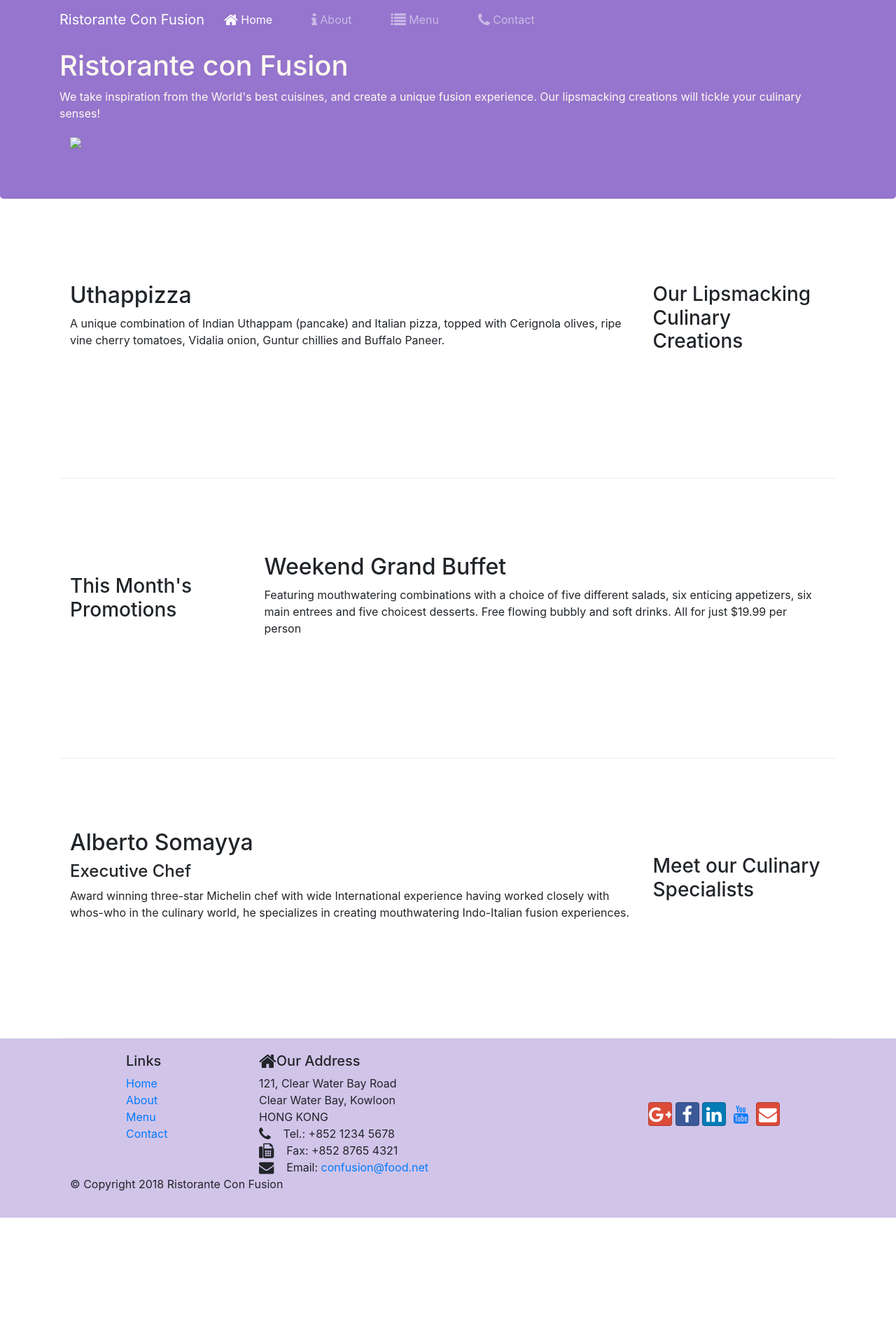
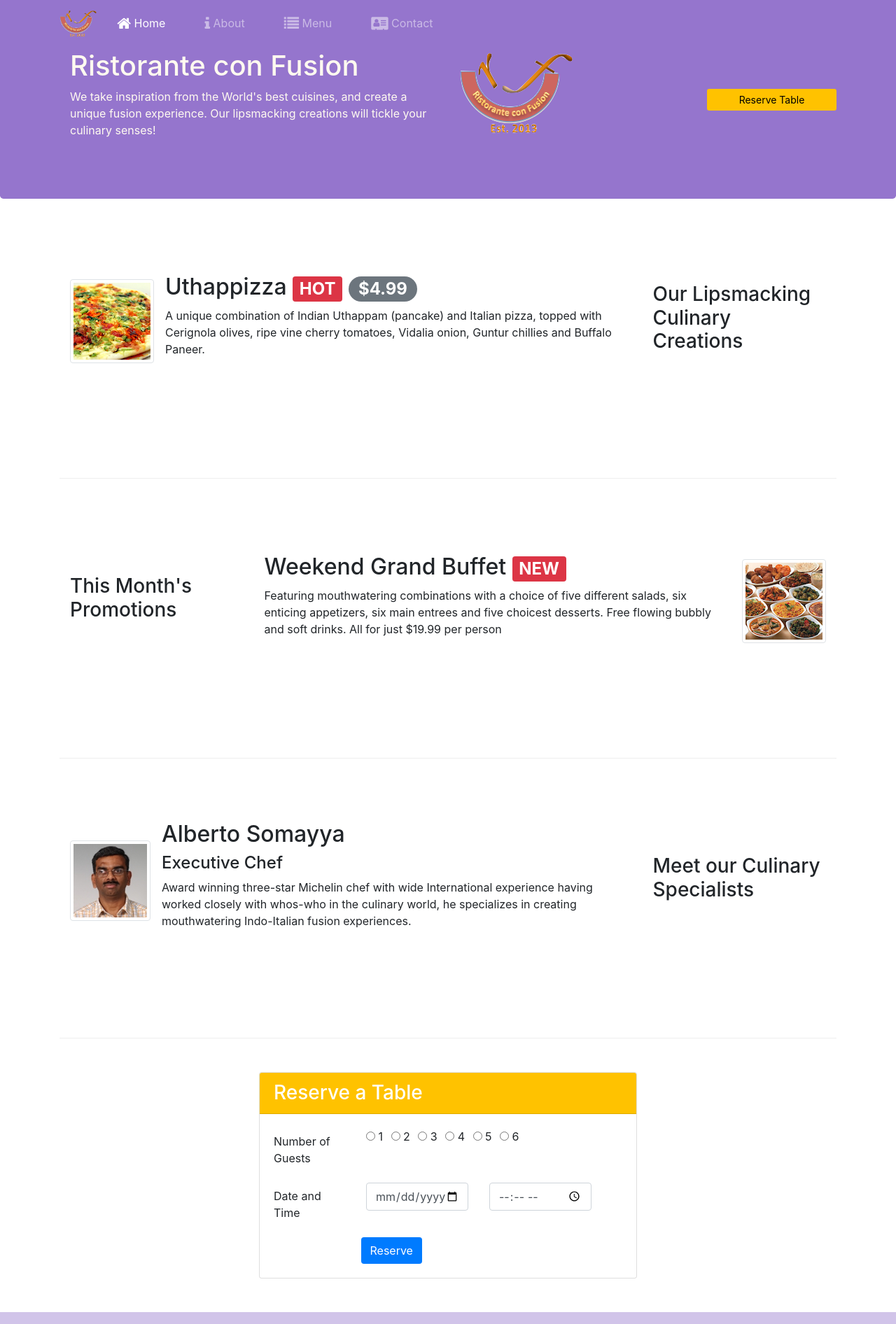
Before and after one commit to shashwat-code/bootstrap4, a website: page index.html in a window 1280 px wide. Shown: the top 1892 px of the page at 70% size. Before the commit the page ends 1740 px from the top, so only its background shows below. Drawn offline with nearby package versions, Linux system fonts and the light colour scheme.

Commit message:
assignment 2

```diff
--- a/index.html
+++ b/index.html
@@ -13,21 +13,25 @@
     <link rel="stylesheet" href="node_modules/font-awesome/css/font-awesome.min.css">
     <link rel="stylesheet" href="node_modules/bootstrap-social/bootstrap-social.css">
     <link rel="stylesheet" href="style.css">
+
 </head>
 
 <body>
+    <script src="testing.js"></script>
+
+
     <nav class="navbar navbar-dark navbar-expand-sm fixed-top navbar1">
         <div class="container">
             <button class="navbar-toggler" type="=button" data-toggle="collapse" data-target="#navbar">
                 <span class="navbar-toggler-icon"></span>
             </button>
-            <a class="navbar-brand mr-auto" href="index.html">Ristorante Con Fusion</a>
+            <a class="navbar-brand mr-auto" href="index.html"><img src="img/logo.png" style="height: 40px;"></a>
             <div id="navbar" class="collapse navbar-collapse">
             <ul class="navbar-nav mr-auto">
                 <li class="nav-item active"><a class="nav-link" href="#"><span class="fa fa-home fa-lg"> </span> Home</a></li>
                 <li class="nav-item"><a class="nav-link" href="aboutus.html"><span class="fa fa-info fa-lg"> </span> About</a></li>
                 <li class="nav-item"><a class="nav-link" href="#"><span class="fa fa-list fa-lg"> </span> Menu</a></li>
-                <li class="nav-item"><a class="nav-link" href="contactus.html"><span class="fa fa-phone fa-lg"> </span> Contact</a></li>
+                <li class="nav-item"><a class="nav-link" href="contactus.html"><span class="fa fa-address-card fa-lg"> </span> Contact</a></li>
 
             </ul>
         </div>
@@ -37,37 +41,56 @@
     <header class="jumbotron">
         <div class="container">
             <div class="row row-header">
-                <div class="col-12col-sm-6">
+
+                <div class="col-12 col-sm-6">
                     <h1>Ristorante con Fusion</h1>
                     <p>We take inspiration from the World's best cuisines, and create a unique fusion experience. Our lipsmacking creations will tickle your culinary senses!</p>
                 </div>
-                <div class="col-12 col-sm aloign self-center">
-                    <img src="img/logo.png">
+                <div class="col-12 col-sm align self-center">
+                    <img src="img/logo.png" class="img-fluid">
                 </div>
+                <button class="btn btn-sm btn warning col-sm-2 align-self-center" href="#reserve" style="background-color: rgb(255, 194, 0);"><a href="#reserve" style="text-decoration: none; color: black;">Reserve Table</a></button>
             </div>
         </div>
     </header>
 
     <div class="container">
         <div class="row row-content align-items-center">
+
             <div class="col-12  col-sm-4 order-sm-last col-md-3 ">
                 <h3>Our Lipsmacking Culinary Creations</h3>
+
+
             </div>
             <div class="col col-sm order-sm-first col-md">
-                <h2>Uthappizza</h2>
-                <p>A unique combination of Indian Uthappam (pancake) and Italian pizza, topped with Cerignola olives, ripe vine cherry tomatoes, Vidalia onion, Guntur chillies and Buffalo Paneer.</p>
-            </div>
+                <div class="media">
+                    <img src="img/uthappizza.png"
+                    class="d-flex mr-3 img-thumbnail align-self-center">
+                    <div class="media-body">
+                        <h2 class="mt-0">Uthappizza <span class="badge bg-danger text-white">HOT</span> <span class="badge badge-pill badge-secondary text-white"> $4.99</span></h2>
+                        <p class="d-none d-sm-block">A unique combination of Indian Uthappam (pancake) and Italian pizza, topped with Cerignola olives, ripe vine cherry tomatoes, Vidalia onion, Guntur chillies and Buffalo Paneer.</p>
+                    </div>
+                </div>
+                 </div>
         </div>
 
 
         <div class="row row-content align-items-center">
-            <div  class="col-0 col-sm-4 col-md-3 ">
+            <div  class="col-12 col-sm-4 col-md-3 ">
                 <h3>This Month's Promotions</h3>
             </div>
             <div class="col col-sm col-md">
-                <h2>Weekend Grand Buffet</h2>
-                <p>Featuring mouthwatering combinations with a choice of five different salads, six enticing appetizers, six main entrees and five choicest desserts. Free flowing bubbly and soft drinks. All for just $19.99 per person </p>
-            </div>
+                <div class="media">
+                    <div class="media-body">
+                        <h2 class="mt-0">Weekend Grand Buffet  <span class="badge bg-danger text-white">NEW</span></h2>
+                        <p class="d-none d-sm-block">Featuring mouthwatering combinations with a choice of five different salads, six enticing appetizers, six main entrees and five choicest desserts. Free flowing bubbly and soft drinks. All for just $19.99 per person </p>
+                    </div>
+                    <img src="img/buffet.png"
+                    class="d-flex ml-3 img-thumbnail align-self-center">
+
+
+                </div>
+                   </div>
         </div>
 
         <div class="row row-content align-items-center">
@@ -75,9 +98,61 @@
                 <h3>Meet our Culinary Specialists</h3>
             </div>
             <div class="col col-sm order-sm-first col-md" >
-                <h2>Alberto Somayya</h2>
-                <h4>Executive Chef</h4>
-                <p>Award winning three-star Michelin chef with wide International experience having worked closely with whos-who in the culinary world, he specializes in creating mouthwatering Indo-Italian fusion experiences. </p>
+                <div class="media">
+                    <img src="img/alberto.png" alt=""
+                    class="img-thumbnail d-flex mr-3 align-self-center">
+                    <div class="media-body">
+                        <h2>Alberto Somayya</h2>
+                        <h4>Executive Chef</h4>
+                        <p>Award winning three-star Michelin chef with wide International experience having worked closely with whos-who in the culinary world, he specializes in creating mouthwatering Indo-Italian fusion experiences. </p>
+
+                    </div>
+                </div>
+              </div>
+        </div>
+        <div class="row mt-5 mb-5">
+            <div class="col-12 col-sm-6 offset-sm-3">
+                <div class="card align-self-center" id="reserve">
+                    <h3 class="card-header cardReserve">Reserve a Table</h3>
+                    <div class="card-body">
+                        <form>
+                            <div class="form-group row">
+
+                                <label class="col-sm-3 col-form-label mt-0" for="guests">Number of Guests</label>
+                                <div class="col-sm-9">
+                                    <label class="radio-inline" >
+                                        <input type="radio" name="optradio" unchecked >  1
+                                      </label>
+                                      <label class="radio-inline" style="padding-left: 7px;">
+                                        <input type="radio" name="optradio" unchecked>  2
+                                      </label>
+                                      <label class="radio-inline" style="padding-left: 7px;">
+                                        <input type="radio" name="optradio" unchecked>  3
+                                      </label>
+                                      <label class="radio-inline" style="padding-left: 7px;">
+                                        <input type="radio" name="optradio" unchecked>  4
+                                      </label>
+                                      <label class="radio-inline" style="padding-left: 7px;">
+                                        <input type="radio" name="optradio" unchecked>  5
+                                      </label>
+                                      <label class="radio-inline" style="padding-left: 7px;">
+                                        <input type="radio" name="optradio" unchecked>  6
+                                      </label>
+                                </div>
+                            </div>
+                            <div class="form-group row">
+                                <label class="col-form-label col-sm-3">Date and Time</label>
+                                <div class="col-sm-4"><input class="form-control" type="date" placeholder="Date"></div>
+
+                                <div class="col-sm-4"><input class="form-control" type="time" placeholder="Time"></div>
+
+                            </div>
+                            <button class="btn bg-primary self-algin center text-white offset-sm-3">Reserve</button>
+                        </form>
+
+                    </div>
+
+                </div>
             </div>
         </div>
     </div>
--- a/style.css
+++ b/style.css
@@ -34,3 +34,15 @@ body{
 .navbar1 li{
   padding: 0px 20px 0px 20px;
 }
+.card1{
+  box-shadow: 5px 5px 50px rgba(21, 134, 78, 0.3),0 4px 8px 0 rgba(0, 0, 0, 0.2), 0 6px 20px 0 rgba(0, 0, 0, 0.19);;
+background-color: floralwhite;
+border-radius: 50px 20px 50px 20px;
+}
+.cardReserve{
+  background-color: rgb(255, 194, 0);
+  color:white;
+}
+.radioButtons{
+  padding-left: 10px;
+}
--- /dev/null
+++ b/testing.js
@@ -0,0 +1,39 @@
+//var name = prompt("hii the");
+function enterName(name){
+    console.log("inside enter name function",name);
+    return "hii there "+name;
+}
+//console.log(name);
+//document.getElementById("sometext").innerHTML= enterName(name);
+var r=1;
+var fruit="banana";
+console.log(fruit);
+console.log(fruit.toUpperCase())
+console.log(fruit.slice(2,5));
+console.log(fruit.replace("nan","123"))
+fruit=fruit.replace("nana","1234");
+console.log(fruit.split(""))
+console.log(fruit.length)
+var fruit=["apple", "banana","pineapple","kivy"];
+console.log(fruit.toString());
+console.log(fruit.join(" - "));
+
+for(var i=0;i<fruit.length;i++){
+   // alert(fruit[i]);
+}
+function func1(name, age, height, weight){
+    var person={
+        name: name,
+        age:age,
+        height:height,
+        weight:weight,
+        student_name: function(){
+            return name+ " "+ age;
+        }
+    }
+    return person;
+}
+var person = func1("shashwat",24,160,65);
+console.log(person.age);
+console.log(person.name);
+console.log(person.student_name());
```
Also changed, not shown: aboutus.html (+6 -10 lines), contactus.html (+12 -11 lines), img/alberto.png (added), img/buffet.png (added), img/logo.png (added), img/uthappizza.png (added), 2 other files.
